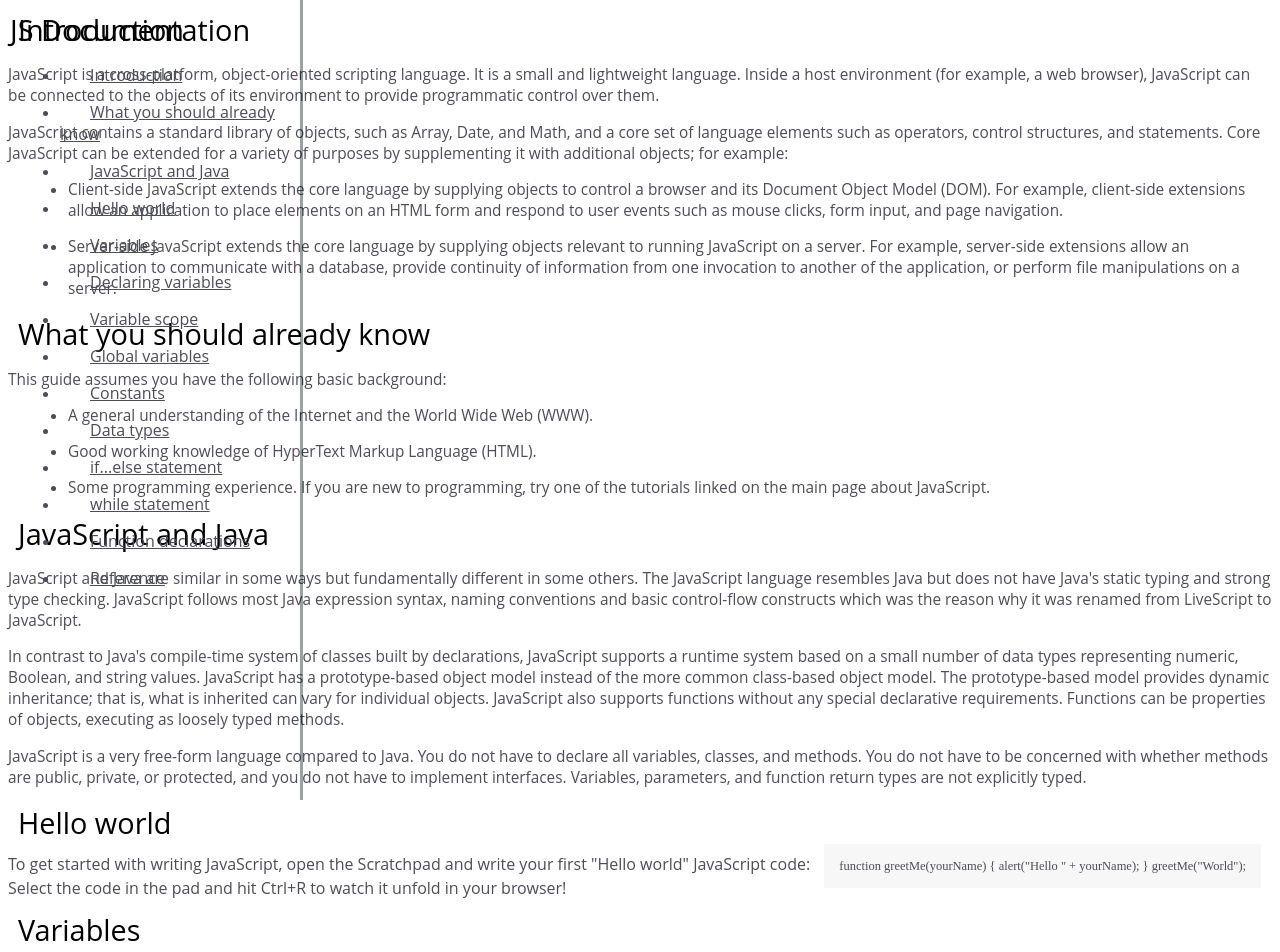
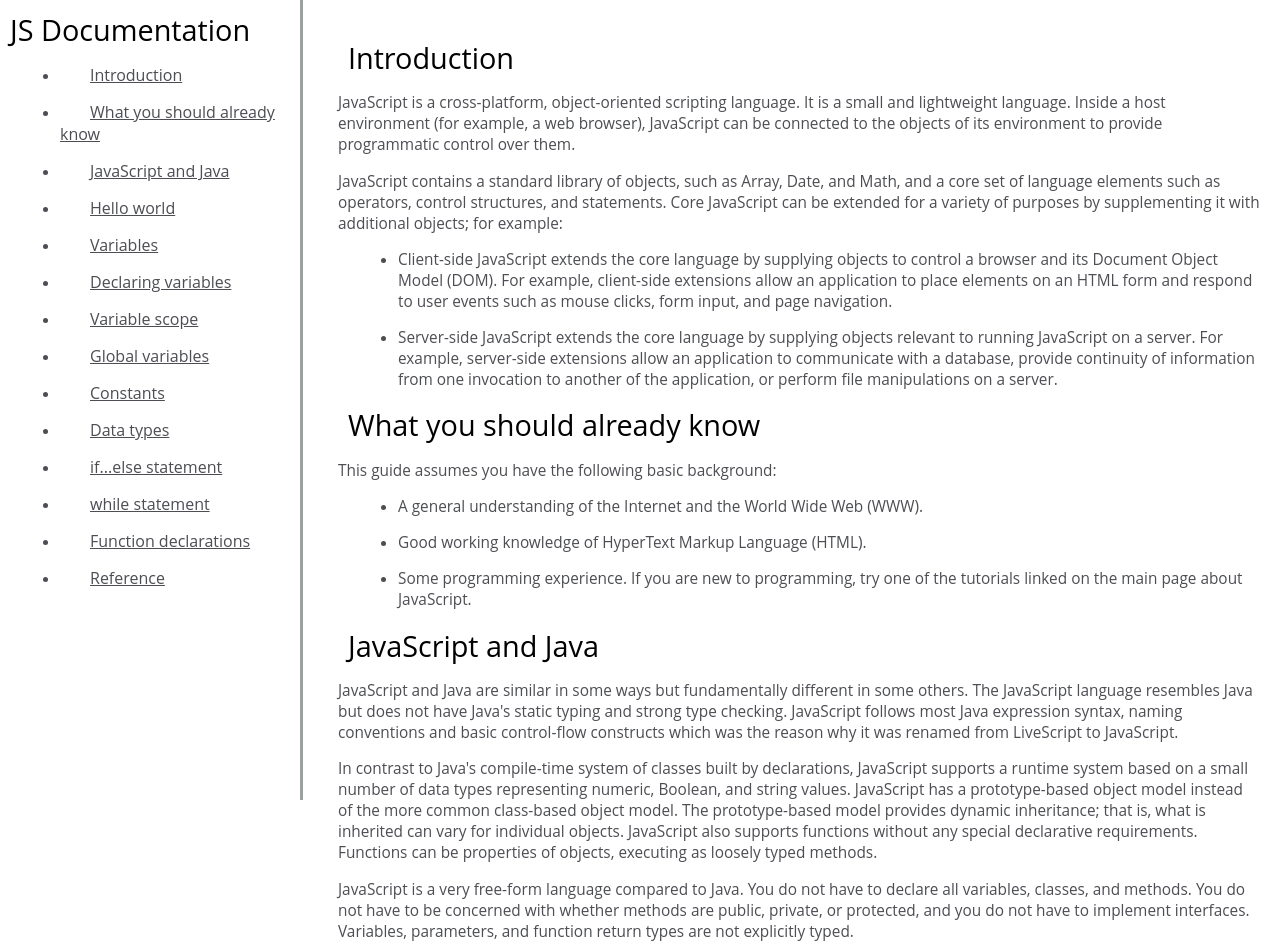
Before and after one commit to Nancy-Sabrina-Ishimwe/TechnicalDocumentationPage, a plain HTML site: page index.html in a window 1280 px wide. Shown: the top 952 px of the page. Drawn offline with Linux system fonts and the light colour scheme.

Commit message:
changes on body

```diff
--- a/styles.css
+++ b/styles.css
@@ -26,7 +26,26 @@
 
     display: block;
     margin: 8px;
+    color: #4d4e53;
+    font-family: 'Open Sans', Arial, sans-serif;
+    line-height: 1.5;
+    min-width: 290px;
+    background-color: #ffffff;
+
 }
+
+
+
+
+#main-doc {
+    position: absolute;
+    margin-left: 310px;
+    padding: 20px;
+    margin-bottom: 110px;
+}
+ main{
+    display: block;
+ }
 
     html {
         display: block;
```
